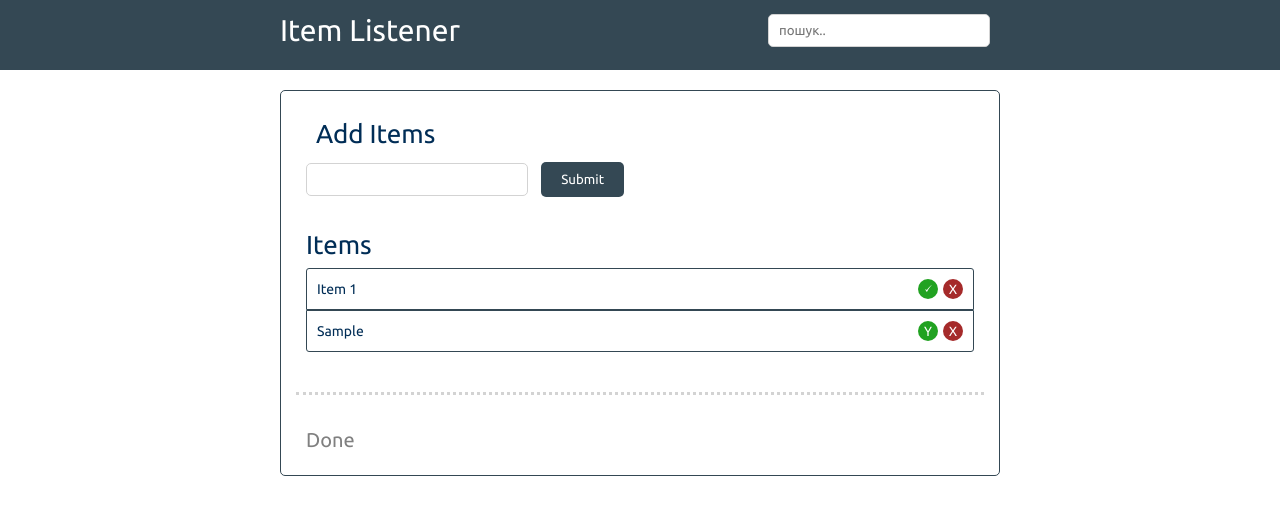
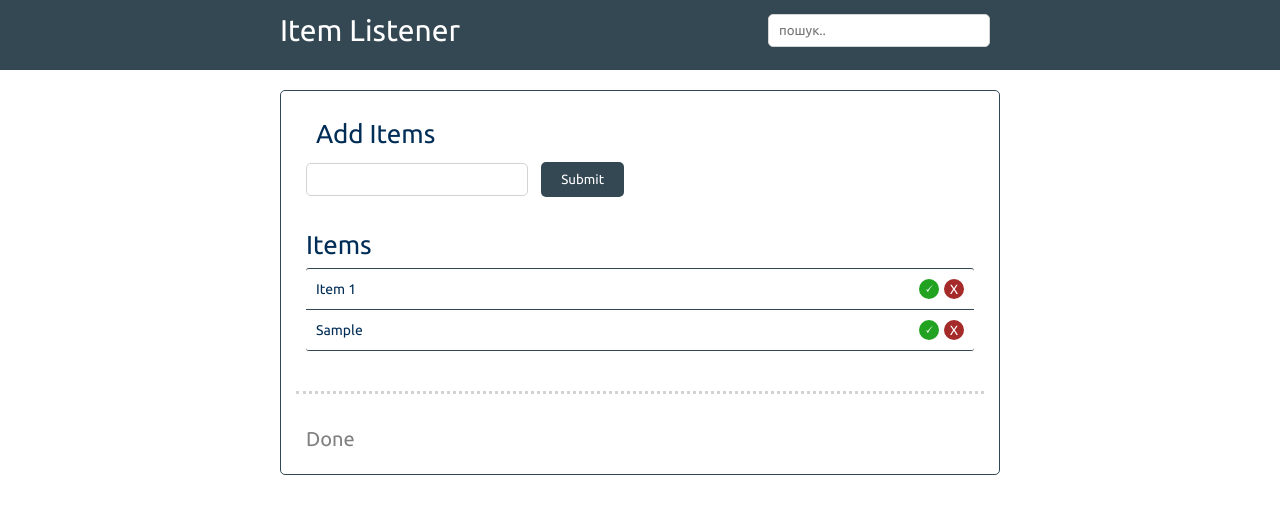
Before and after one commit to siefimov/item-lister, a plain HTML site: page index.html in a window 1280 px wide. Both pictures are taken after typing "Sample" into the empty fields and a click on the button "Submit". Drawn offline with Linux system fonts and the light colour scheme.

Commit message:
some changes

```diff
--- a/css/style.css
+++ b/css/style.css
@@ -111,12 +111,23 @@ button:hover {
 }
 
 .item-content {
-   border: 1px solid #344854;
+   border-top: 1px solid #344854;
+   /* border-right: 1px solid #344854; */
    padding: 10px 10px 10px 10px;
    margin: 0 10px 0px 10px;
    color: grey;
-   border-radius: 5px;
+   /* border-radius: 5px; */
 }
+.item-content:last-child {
+   border-bottom: 1px solid #344854;
+   /* border-right: 1px solid #344854; */
+   /* padding: 10px 10px 10px 10px;
+   margin: 0 10px 0px 10px;
+   color: grey; */
+   /* border-radius: 5px; */
+}
+
+
 
 .item-content span{
    color: #002d56;
--- a/js/script.js
+++ b/js/script.js
@@ -27,7 +27,7 @@ function addItem (e) {
     const newBlock = `
     <div class="item-content"><span>${inputValue}</span>
                     <div class="button-items">
-                        <button class="checked-item">Y</button>
+                        <button class="checked-item">&#128504</button>
                         <button class="remove-item">Х</button>
                     </div>
                   </div>
```
